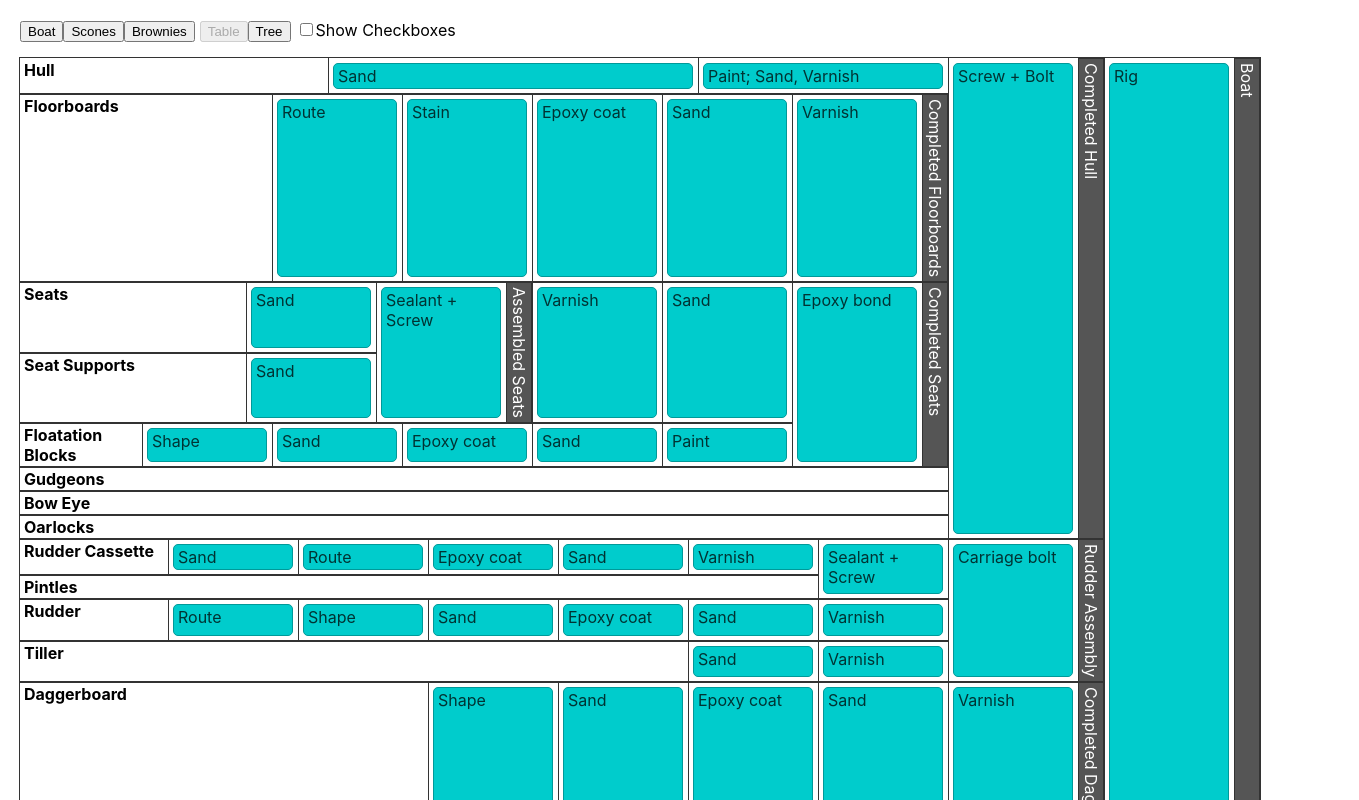
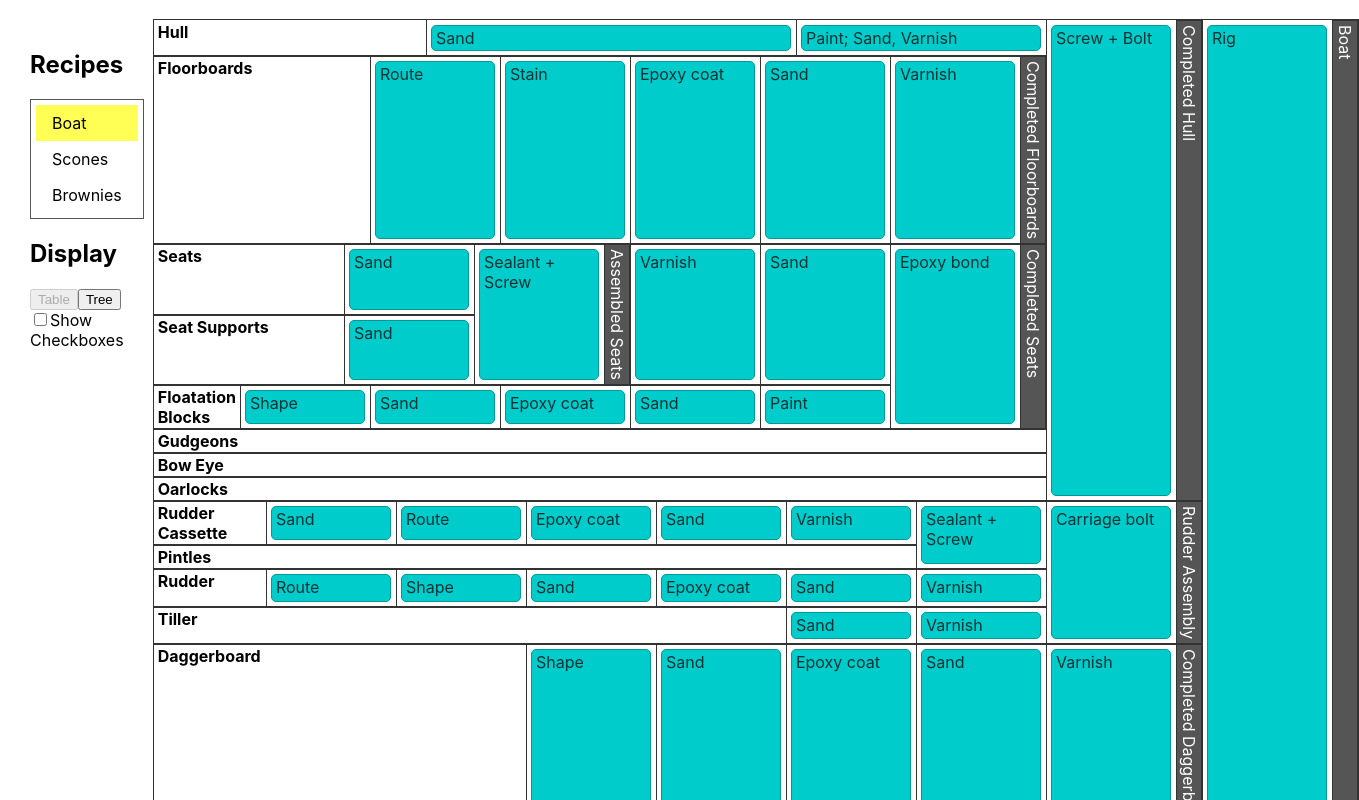
Before and after one commit to IJMacD/engineers-recipes, a React (Create React App) app: page / in a window 1280 px wide. Shown: the top 800 px of the page, 1359 px wide, since content can reach past the window. Built offline with nearby package versions, Linux system fonts and the light colour scheme.

Commit message:
Ability to save recipes

```diff
--- a/src/App.css
+++ b/src/App.css
@@ -3,3 +3,12 @@
         display: none;
     }
 }
+
+.App {
+    margin: 20px;
+    display: flex;
+}
+
+.controls {
+    padding: 10px;
+}
--- a/src/App.js
+++ b/src/App.js
@@ -5,33 +5,125 @@ import brownieRecipe from "./recipes/brownies.json";
 import { RecipeNodeView } from './RecipeNodeView';
 import { useState } from 'react';
 import { RecipeNodeStats } from './RecipeNodeStats';
+import { useLocalStorage } from './useLocalStorage';
+import { RecipeSelector } from './RecipeSelector';
+
+const STORAGE_ROOT = "er";
+const STORAGE_RECIPES = `${STORAGE_ROOT}.recipes`;
+const STORAGE_INDEX = `${STORAGE_ROOT}.recipeIndex`;
+const STORAGE_SELECTED = `${STORAGE_ROOT}.selected`;
+const STORAGE_RECIPE_ROOT = `${STORAGE_ROOT}.recipes`;
+
+/**
+ * @typedef {import('./types').RecipeNode} RecipeNode
+ */
+
 
 function App() {
   const [ viewMode, setViewMode ] = useState("table");
   const [ showCheckboxes, setShowCheckboxes ] = useState(false);
-  const [ recipe, setRecipe ] = useState(/** @type {import('./types').RecipeNode} */(boatRecipe));
+
+  const [ recipes, saveRecipes ] = useLocalStorage(STORAGE_RECIPES, () => /** @type {RecipeNode[]} */([expandRecipeNode(boatRecipe), expandRecipeNode(sconeRecipe), expandRecipeNode(brownieRecipe)]));
+
+  const [ selectedRecipe, setSelectedRecipe ] = useLocalStorage(STORAGE_SELECTED, 0);
+
+  const recipe = recipes[selectedRecipe];
+
+  /**
+   *
+   * @param {RecipeNode} node
+   * @param {boolean} completed
+   */
+  function setCompleted (node, completed) {
+    saveRecipes(recipes => {
+      return recipes.map((recipe, i) => {
+        if (i === selectedRecipe) return recipeChangeReducer(recipe, node, { completed });
+        return recipe;
+      });
+    });
+  }
 
   return (
-    <div className="App" style={{margin: 20}}>
-      <p className="controls">
-        <span style={{marginRight: 5}}>
-          <button onClick={() => setRecipe(boatRecipe)}>Boat</button>
-          <button onClick={() => setRecipe(sconeRecipe)}>Scones</button>
-          <button onClick={() => setRecipe(brownieRecipe)}>Brownies</button>
-        </span>
+    <div className="App">
+      <div className="controls">
+        <RecipeSelector recipes={recipes} selectedIndex={selectedRecipe} onChange={setSelectedRecipe} />
+        <h2>Display</h2>
         <span style={{marginRight: 5}}>
           <button onClick={() => setViewMode("table")} disabled={viewMode === "table"}>Table</button>
           <button onClick={() => setViewMode("tree")} disabled={viewMode === "tree"}>Tree</button>
         </span>
-        <label>
+        <label style={{display:"block"}}>
           <input type="checkbox" checked={showCheckboxes} onChange={e => setShowCheckboxes(e.target.checked)} />
           Show Checkboxes
         </label>
-      </p>
-      <RecipeNodeView node={recipe} style={viewMode} showCheckboxes={showCheckboxes} />
-      <RecipeNodeStats node={recipe} />
+      </div>
+      <div>
+        <RecipeNodeView node={recipe} style={viewMode} showCheckboxes={showCheckboxes} setCompleted={setCompleted} />
+        <RecipeNodeStats node={recipe} />
+      </div>
     </div>
   );
 }
 
 export default App;
+
+/**
+ *
+ * @param {RecipeNode} recipeNode
+ * @param {RecipeNode} targetNode
+ * @param {any} change
+ * @returns
+ */
+function recipeChangeReducer (recipeNode, targetNode, change) {
+  if (recipeNode === targetNode) {
+    return { ...recipeNode, ...change };
+  }
+
+  return {
+    ...recipeNode,
+    pre: recipeNode.pre.map(p => typeof p === "string" ? p : recipeChangeReducer(p, targetNode, change))
+  };
+}
+
+/**
+ * Action can be an array to save save in serialisation.
+ * This filter expands all actions to be single string
+ * @param {RecipeNode} node
+ * @returns {RecipeNode}
+ */
+function expandRecipeNode (node) {
+
+  const { action, pre, name = null } = node;
+
+  if (!action) {
+      throw Error("Action cannot be null");
+  }
+
+  if (Array.isArray(action)) {
+      if (action.length === 0) {
+          throw Error("Action cannot be an empty array");
+      }
+
+      if (action.length === 1) {
+          throw Error("Action cannot be an array of 1");
+      }
+
+      const [ thisAction, ...otherActions ] = action;
+      const newAction = otherActions.length === 1 ? otherActions[0] : otherActions;
+
+      node = {
+          action: thisAction,
+          name,
+          pre: [
+              {
+                  action: newAction,
+                  pre
+              }
+          ]
+      };
+  }
+
+  node.pre = node.pre.map(p => typeof p === "string" ? p : expandRecipeNode(p));
+
+  return node;
+}
--- a/src/RecipeNodeView.js
+++ b/src/RecipeNodeView.js
@@ -9,12 +9,13 @@ import "./RecipeNodeView.scss";
  * @param {RecipeNode} props.node
  * @param {string} [props.style]
  * @param {boolean} [props.showCheckboxes]
+ * @param {(node: RecipeNode, completed: boolean) => void} props.setCompleted
  */
- export function RecipeNodeView ({ node, style = "tree", showCheckboxes = false }) {
+ export function RecipeNodeView ({ node, style = "tree", showCheckboxes = false, setCompleted }) {
     return (
         <div className={style === "tree" ? "RecipeNodeTree" : "RecipeNodeTable"}>
             <ul className="list">
-                <RecipeNodeItem node={node} showCheckboxes={showCheckboxes} />
+                <RecipeNodeItem node={node} showCheckboxes={showCheckboxes} setCompleted={setCompleted} />
             </ul>
         </div>
     );
@@ -25,61 +26,21 @@ import "./RecipeNodeView.scss";
  * @param {object} props
  * @param {RecipeNode} props.node
  * @param {boolean} [props.showCheckboxes]
+ * @param {(node: RecipeNode, completed: boolean) => void} props.setCompleted
+ * @param {boolean} [props.isParentComplete]
  */
-function RecipeNodeItem ({ node, showCheckboxes = false }) {
+function RecipeNodeItem ({ node, showCheckboxes = false, setCompleted, isParentComplete = false }) {
+    const [ collapsed, setCollapsed ] = useState(false);
 
-    const { action, pre, name = null } = node;
+    const { action, pre, name = null, duration = 1, completed = false } = node;
 
-    if (!action) {
-        throw Error("Action cannot be null");
-    }
-
-    if (Array.isArray(action)) {
-        if (action.length === 0) {
-            throw Error("Action cannot be an empty array");
-        }
-
-        if (action.length === 1) {
-            throw Error("Action cannot be an array of 1");
-        }
-
-        const [ thisAction, ...otherActions ] = action;
-        const newAction = otherActions.length === 1 ? otherActions[0] : otherActions;
-
-        const newNode = {
-            action: thisAction,
-            name,
-            pre: [
-                {
-                    action: newAction,
-                    pre
-                }
-            ]
-        };
-
-        return <RealItem node={newNode} showCheckboxes={showCheckboxes} />
-    }
-
-    return <RealItem node={node} showCheckboxes={showCheckboxes} />;
-}
-
-/**
- *
- * @param {object} props
- * @param {RecipeNode} props.node
- * @param {boolean} [props.showCheckboxes]
- */
-function RealItem ({ node, showCheckboxes }) {
-    const [ collapsed, setCollapsed ] = useState(false);
-    const [ completed, setCompleted ] = useState(false);
-
-    const { action, pre, name = null, duration = 1 } = node;
+    const isCompleteable = arePrerequitiesComplete(node);
 
     return (
         <li className={`item ${collapsed?"collapsed":""} ${completed?"completed":""}`}>
             { name && <p className="name" onClick={() => setCollapsed(c => !c)}>{ collapsed && "+ "}{name}</p> }
             <label className="action" data-duration={duration}>
-                <input type="checkbox" checked={completed} onChange={e => setCompleted(e.target.checked)} style={{display:!showCheckboxes?"none":null}} />
+                <input type="checkbox" checked={completed} onChange={e => setCompleted(node, e.target.checked)} style={{display:!showCheckboxes?"none":null}} disabled={!isCompleteable || isParentComplete} />
                 {action}
             </label>
             <ul className="list">
@@ -88,7 +49,7 @@ function RealItem ({ node, showCheckboxes }) {
                         if (typeof p === "string") {
                             return <li key={i} className="ingredient">{p}</li>;
                         } else {
-                            return <RecipeNodeItem key={i} node={p} showCheckboxes={showCheckboxes} />;
+                            return <RecipeNodeItem key={i} node={p} showCheckboxes={showCheckboxes} setCompleted={setCompleted} isParentComplete={completed} />;
                         }
                     })
                 }
@@ -96,3 +57,12 @@ function RealItem ({ node, showCheckboxes }) {
         </li>
     );
 }
+
+/**
+ *
+ * @param {RecipeNode} node
+ * @return {boolean}
+ */
+function arePrerequitiesComplete (node) {
+    return node.pre.every(p => typeof p === "string" ? true : p.completed);
+}
--- /dev/null
+++ b/src/RecipeSelector.js
@@ -0,0 +1,21 @@
+import "./RecipeSelector.scss";
+
+export function RecipeSelector ({ recipes, selectedIndex, onChange }) {
+    return (
+        <div>
+            <h2>Recipes</h2>
+            <ul className="RecipeSelector">
+                {
+                    recipes.map((recipe, i) => {
+                        const className = `RecipeSelector-Item ${i === selectedIndex ? "selected":""}`;
+                        const name = recipe.name || `Recipe ${i}`;
+
+                        return (
+                            <li key={i} className={className} onClick={() => onChange(i)}>{name}</li>
+                        );
+                    })
+                }
+            </ul>
+        </div>
+    )
+}
--- /dev/null
+++ b/src/RecipeSelector.scss
@@ -0,0 +1,18 @@
+.RecipeSelector {
+    list-style: none;
+    padding: 5px;
+    border: 1px solid #555555;
+
+    .RecipeSelector-Item {
+        padding: 0.5em 1em;
+        cursor: pointer;
+
+        &:hover {
+            background-color: #FFFFCC;
+        }
+
+        &.selected {
+            background-color: #FFFF55;
+        }
+    }
+}
--- a/src/recipes/brownies.json
+++ b/src/recipes/brownies.json
@@ -2,7 +2,10 @@
     "name": "Brownies",
     "action": ["Cut","Bake"],
     "pre": [
-        "Oven; 180°c",
+        {
+            "action": "Preheat",
+            "pre": ["Oven; 180°c"]
+        },
         {
             "action": "Pour",
             "pre": [
--- a/src/types.d.ts
+++ b/src/types.d.ts
@@ -3,4 +3,5 @@ export interface RecipeNode {
     pre: (RecipeNode|string)[];
     name?: string;
     duration?: number;
+    completed?: boolean;
 }
--- /dev/null
+++ b/src/useLocalStorage.js
@@ -0,0 +1,39 @@
+import { useCallback, useState } from "react";
+
+/**
+ * @template T
+ * @param {string} key
+ * @param {T|(() => T)} defaultValue
+ * @returns {[T, (newValue: T|((oldState: T) => T)) => void]}
+ */
+export function useLocalStorage (key, defaultValue) {
+    const [ savedState, setSavedState ] = useState(() => {
+        const savedValue = localStorage.getItem(key);
+
+        if (savedValue === null) {
+            if (defaultValue instanceof Function) return defaultValue();
+            return defaultValue;
+        }
+
+        try {
+            return JSON.parse(savedValue);
+        } catch (e) {
+            if (defaultValue instanceof Function) return defaultValue();
+            return defaultValue;
+        }
+    });
+
+    const saveValue = useCallback(newValue => {
+        setSavedState(oldState => {
+            if (newValue instanceof Function) {
+                newValue = newValue(oldState);
+            }
+
+            localStorage.setItem(key, JSON.stringify(newValue));
+
+            return newValue;
+        });
+    }, [setSavedState, key]);
+
+    return [ savedState, saveValue ];
+}
```
